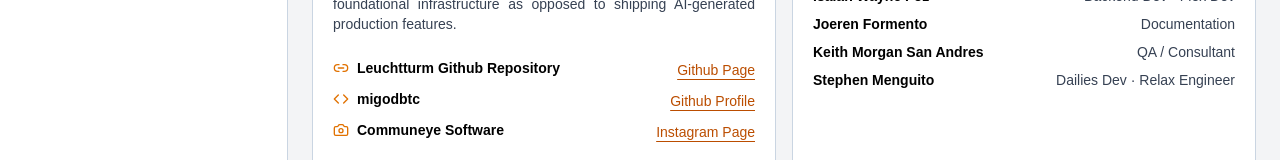
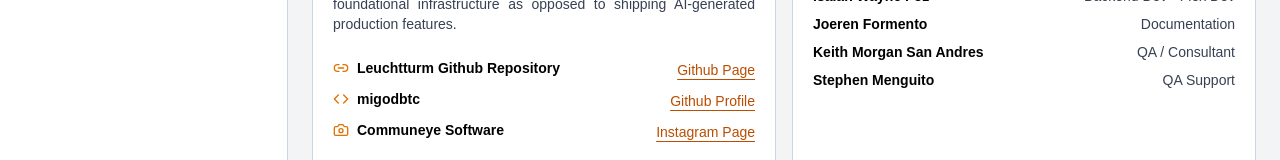
Before and after one commit to migodbtc/leuchtturm-rag-system, a Next.js app in the folder app/web/: page /home/credits in a window 1280 px wide. Shown: the part 499-659 px from the top of the page. Built offline with nearby package versions, Linux system fonts and the light colour scheme.

Commit message:
credits: role correction

```diff
--- a/app/web/src/app/home/credits/page.tsx
+++ b/app/web/src/app/home/credits/page.tsx
@@ -205,7 +205,7 @@ export default function CreditsPage() {
                   Stephen Menguito
                 </td>
                 <td className="p-0 w-1/2 text-right">
-                  Dailies Dev · Relax Engineer
+                  QA Support
                 </td>
               </tr>
             </tbody>
```
